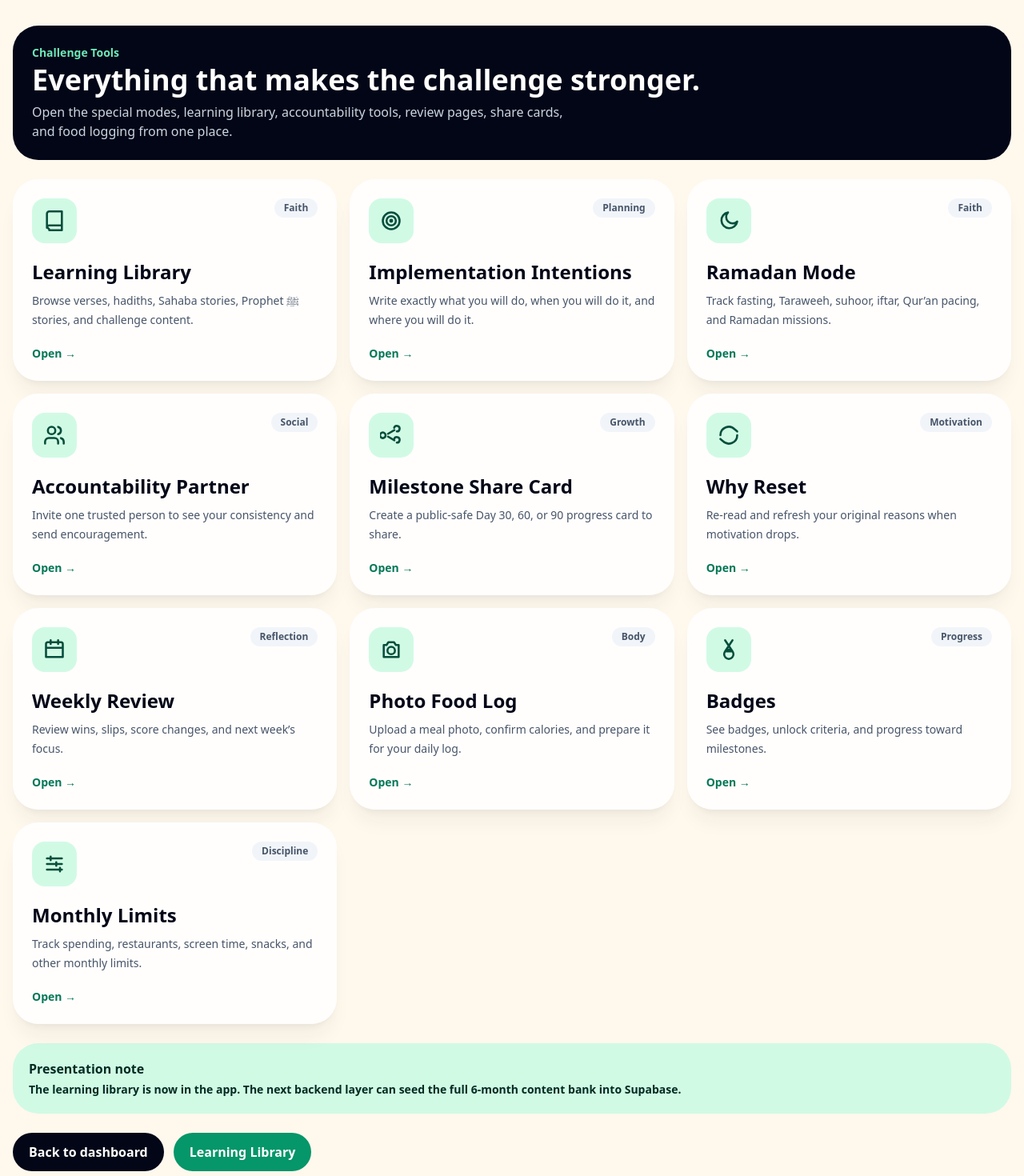
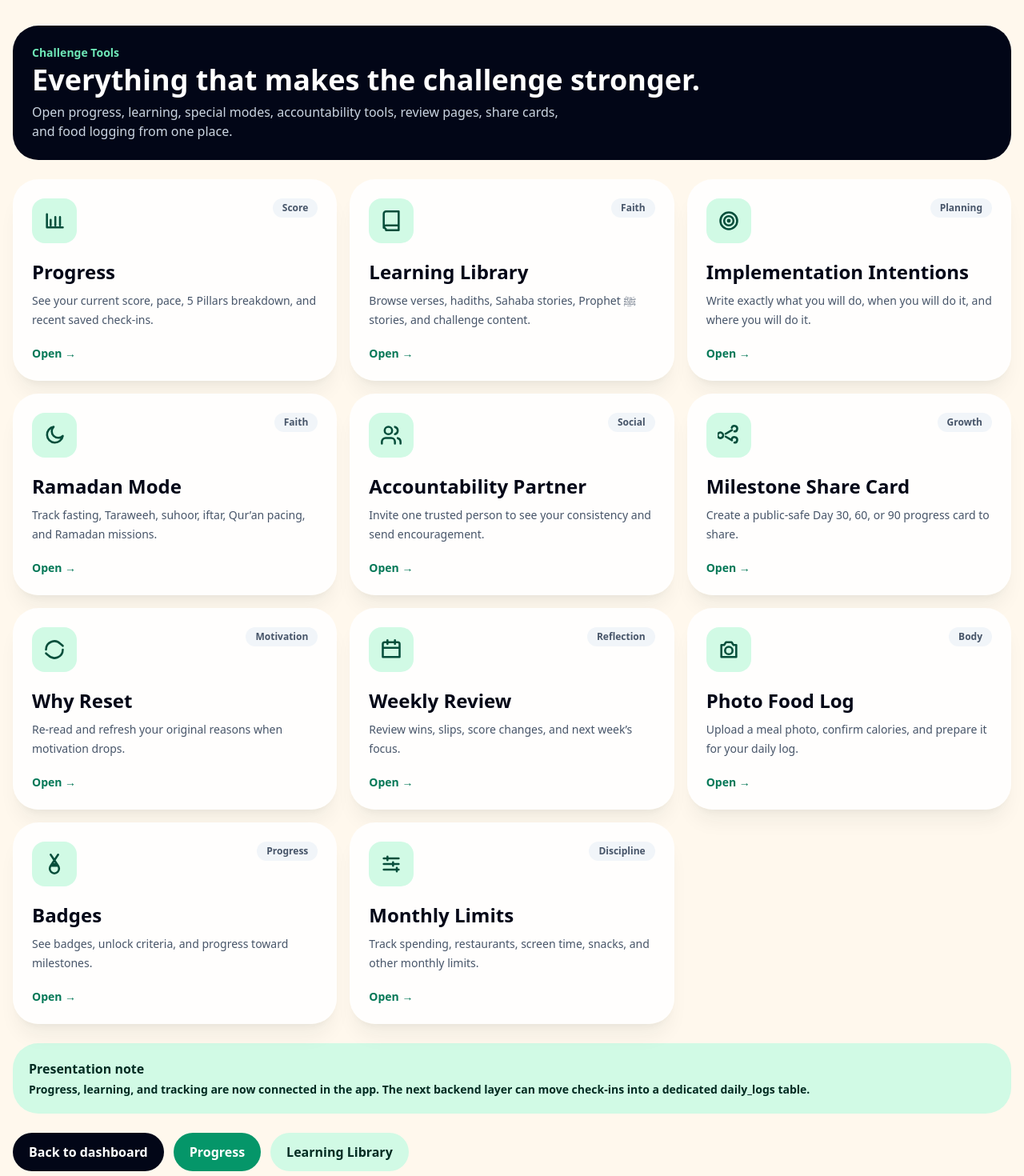
Before and after one commit to hxhhxxs/The-Challenge-, a Next.js app: page /tools in a window 1280 px wide. Shown: the top 1470 px of the page at 80% size. Built offline with nearby package versions, Linux system fonts and the light colour scheme.

Commit message:
Add progress page to tools

```diff
--- a/app/tools/page.tsx
+++ b/app/tools/page.tsx
@@ -2,6 +2,7 @@ import Link from "next/link";
 import { cardClass, pageBg } from "@/lib/challenge-ui";
 
 const tools = [
+  { title: "Progress", href: "/progress", icon: "chart", description: "See your current score, pace, 5 Pillars breakdown, and recent saved check-ins.", tag: "Score" },
   { title: "Learning Library", href: "/learning", icon: "book", description: "Browse verses, hadiths, Sahaba stories, Prophet ﷺ stories, and challenge content.", tag: "Faith" },
   { title: "Implementation Intentions", href: "/intentions", icon: "target", description: "Write exactly what you will do, when you will do it, and where you will do it.", tag: "Planning" },
   { title: "Ramadan Mode", href: "/ramadan", icon: "moon", description: "Track fasting, Taraweeh, suhoor, iftar, Qur’an pacing, and Ramadan missions.", tag: "Faith" },
@@ -21,7 +22,7 @@ export default function ToolsPage() {
         <section className="rounded-[2rem] bg-slate-950 p-6 text-white">
           <p className="text-sm font-bold text-emerald-300">Challenge Tools</p>
           <h1 className="mt-1 text-4xl font-black">Everything that makes the challenge stronger.</h1>
-          <p className="mt-2 max-w-2xl text-slate-300">Open the special modes, learning library, accountability tools, review pages, share cards, and food logging from one place.</p>
+          <p className="mt-2 max-w-2xl text-slate-300">Open progress, learning, special modes, accountability tools, review pages, share cards, and food logging from one place.</p>
         </section>
 
         <section className="grid gap-4 md:grid-cols-2 lg:grid-cols-3">
@@ -42,12 +43,13 @@ export default function ToolsPage() {
 
         <section className="rounded-[2rem] bg-emerald-100 p-5 text-emerald-950">
           <p className="font-black">Presentation note</p>
-          <p className="mt-1 text-sm font-semibold">The learning library is now in the app. The next backend layer can seed the full 6-month content bank into Supabase.</p>
+          <p className="mt-1 text-sm font-semibold">Progress, learning, and tracking are now connected in the app. The next backend layer can move check-ins into a dedicated daily_logs table.</p>
         </section>
 
         <div className="flex flex-wrap gap-3">
           <Link href="/dashboard" className="rounded-full bg-slate-950 px-5 py-3 font-black text-white">Back to dashboard</Link>
-          <Link href="/learning" className="rounded-full bg-emerald-600 px-5 py-3 font-black text-white">Learning Library</Link>
+          <Link href="/progress" className="rounded-full bg-emerald-600 px-5 py-3 font-black text-white">Progress</Link>
+          <Link href="/learning" className="rounded-full bg-emerald-100 px-5 py-3 font-black text-emerald-950">Learning Library</Link>
         </div>
       </div>
     </main>
@@ -56,6 +58,7 @@ export default function ToolsPage() {
 
 function LineIcon({ kind }: { kind: string }) {
   const paths: Record<string, string> = {
+    chart: "M4 19V5M8 17v-6M13 17V8M18 17v-9M4 19h17",
     book: "M4 19.5A2.5 2.5 0 0 1 6.5 17H20M4 4.5A2.5 2.5 0 0 1 6.5 2H20v20H6.5A2.5 2.5 0 0 0 4 19.5v-15Z",
     target: "M12 21a9 9 0 1 0 0-18 9 9 0 0 0 0 18ZM12 17a5 5 0 1 0 0-10 5 5 0 0 0 0 10ZM12 13a1 1 0 1 0 0-2 1 1 0 0 0 0 2Z",
     moon: "M21 12.8A8.5 8.5 0 1 1 11.2 3 6.5 6.5 0 0 0 21 12.8Z",
```
